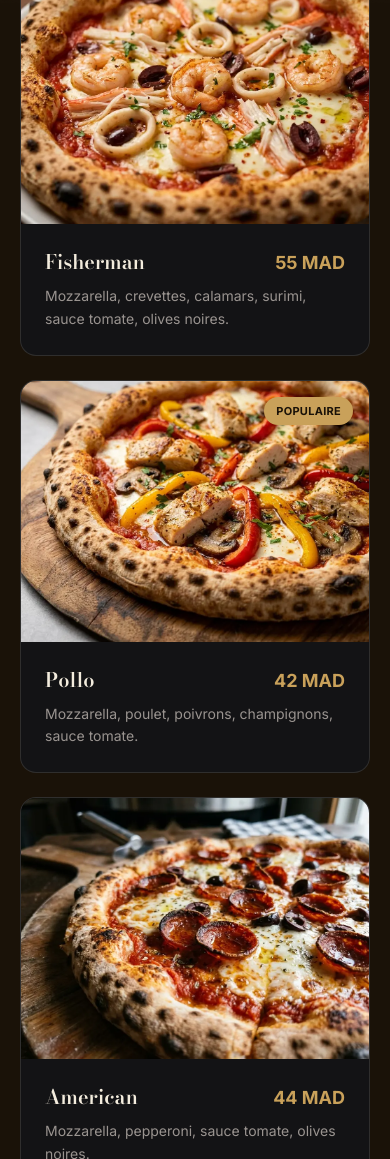
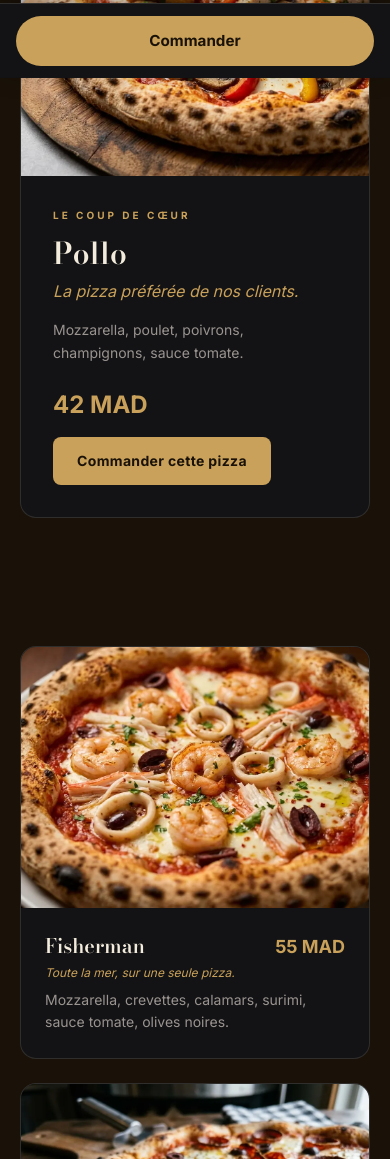
Before and after one commit to amarraduzzi/domscafeagdal, an Astro site: page /pizza in a window 390 px wide. Shown: the part 841-2000 px from the top of the page. Built offline with nearby package versions, Linux system fonts and the light colour scheme; Astro itself is replaced by a stand-in of ours.

Commit message:
pizza finetuning

```diff
--- a/src/content-pages/PizzaContent.astro
+++ b/src/content-pages/PizzaContent.astro
@@ -21,6 +21,18 @@
 // are untouched for this first draft (not asked to remove them) — worth
 // asking the client whether those should now link here too instead of
 // duplicating the grid, during finetuning.
+//
+// Round 2 ("maak er een klapper van"): three upgrades, all buildable
+// without new client assets (a looping oven video and a real pizza-specific
+// review quote were also on the table — deliberately skipped until real
+// footage/quotes exist, see the chat for why). (1) The one pizza flagged
+// `popular` in pizza-showcase.ts (Pollo) is pulled out of the grid into its
+// own large editorial feature, so the page has a clear focal point instead
+// of 7 equally-weighted cards. (2) Every showcase pizza now carries a short
+// mood/sensory `tagline` (see pizza-showcase.ts's own comment on why these
+// are never factual claims). (3) A mobile-only sticky order bar fades in
+// once the hero is scrolled past — see the <script> at the bottom of this
+// file and its own comment for the mechanism.
 import Layout from '../layouts/Layout.astro';
 import Button from '../components/Button.astro';
 import Ornament from '../components/Ornament.astro';
@@ -29,14 +41,13 @@ import { siteConfig } from '../config/site.config';
 import { getOrderCtaLabel } from '../lib/nav';
 import { pizzaShowcase } from '../content/pizza-showcase';
 import { fullMenu } from '../content/full-menu';
-import { t, localizedPath, arrow, isRTL, type Language } from '../i18n/languages';
+import { t, localizedPath, arrow, type Language } from '../i18n/languages';
 import { common, place } from '../i18n/ui';
 
 interface Props {
   lang?: Language;
 }
 const { lang = 'fr' } = Astro.props;
-const rtl = isRTL(lang);
 
 const { name } = siteConfig.identity;
 const city = t(place.city, lang);
@@ -52,6 +63,13 @@ const pizzaCategory = fullMenu.find((c) => c.slug === 'pizzas')!;
 const unphotographedPizzas = pizzaCategory.items.filter(
   (item) => !photographedNames.has(item.name.replace(/\s+Pizza$/i, '').toLowerCase())
 );
+
+// The one real `popular` pizza (see pizza-showcase.ts) gets pulled out of
+// the grid into its own editorial feature below the hero — everything else
+// falls back to the regular grid. `find`/`filter` rather than a hardcoded
+// name so this stays correct if the client's bestseller ever changes.
+const featuredPizza = pizzaShowcase.find((p) => p.popular);
+const gridPizzas = featuredPizza ? pizzaShowcase.filter((p) => p !== featuredPizza) : pizzaShowcase;
 
 const copy = {
   metaTitle: {
@@ -71,7 +89,6 @@ const copy = {
     en: 'Thin crust, fresh ingredients, carefully oven-baked — discover every one of our pizzas.',
     ar: 'عجينة رفيعة، مكونات طازجة، طهي متقن بالفرن — اكتشف كل أنواع البيتزا لدينا واحدة تلو الأخرى.',
   },
-  popularBadge: { fr: 'Populaire', en: 'Popular', ar: 'الأكثر طلبًا' },
   alsoOnMenuKicker: { fr: 'Aussi sur la carte', en: 'Also on the menu', ar: 'أيضًا في القائمة' },
   alsoOnMenuTitle: { fr: 'Deux autres façons de se régaler', en: 'Two more ways to enjoy', ar: 'طريقتان أخريان للاستمتاع' },
   alsoOnMenuIntro: {
@@ -80,6 +97,8 @@ const copy = {
     ar: 'لم تُصوَّر بعد في هذه الصفحة، لكنها حاضرة فعليًا في قائمة Dom\'s Café.',
   },
   readyToOrder: { fr: 'Prêt à commander ?', en: 'Ready to order?', ar: 'جاهز للطلب؟' },
+  featuredKicker: { fr: 'Le coup de cœur', en: 'The favorite', ar: 'المفضلة' },
+  featuredCta: { fr: 'Commander cette pizza', en: 'Order this pizza', ar: 'اطلب هذه البيتزا' },
 } satisfies Record<string, { fr: string; en: string; ar: string }>;
 
 const pizzaJsonLd = {
@@ -138,35 +157,67 @@ const path = localizedPath('/pizza', lang);
     </div>
   </section>
 
-  <!-- The 7 photographed pizzas — bigger, more spacious cards than the
-       compact homepage/menu teaser (PizzaShowcaseGrid.astro): 3 per row
+  <!-- Marks where the hero ends, for the sticky mobile order bar's
+       IntersectionObserver below — the bar appears once this leaves the
+       viewport, i.e. once someone has scrolled past the hero. -->
+  <div id="hero-end-marker"></div>
+
+  <!-- Editorial feature for the one real bestseller (see the
+       `featuredPizza` comment above) — deliberately NOT another grid card:
+       full-bleed-ish photo on one side, story + CTA on the other, so the
+       page has one clear "look at THIS one" moment before settling into
+       the calmer grid of everything else. -->
+  {featuredPizza && (
+    <section class="max-w-6xl mx-auto px-5 sm:px-8 pt-4 pb-16 sm:pb-20">
+      <div class="grid lg:grid-cols-2 gap-0 rounded-2xl overflow-hidden" style="background-color: var(--color-surface); border: 1px solid var(--color-border)" data-reveal>
+        <div class="photo-frame aspect-[4/3] lg:aspect-auto">
+          <img
+            src={featuredPizza.image}
+            alt={t(featuredPizza.imageAlt, lang)}
+            class="w-full h-full object-cover"
+            loading="eager"
+          />
+        </div>
+        <div class="p-8 sm:p-10 flex flex-col justify-center">
+          <span class="block text-[10px] font-bold uppercase tracking-[0.3em] mb-3" style="color: var(--color-accent)">{t(copy.featuredKicker, lang)}</span>
+          <h2 class="font-display text-3xl sm:text-4xl font-semibold" style="color: var(--color-text-primary)">{featuredPizza.name}</h2>
+          {featuredPizza.tagline && (
+            <p class="mt-2 text-base italic" style="color: var(--color-accent)">{t(featuredPizza.tagline, lang)}</p>
+          )}
+          <p class="mt-4 text-sm sm:text-base leading-relaxed" style="color: var(--color-text-muted)">{t(featuredPizza.description, lang)}</p>
+          <div class="mt-6 flex flex-wrap items-center gap-4">
+            <span class="font-bold text-2xl" style="color: var(--color-accent)">{featuredPizza.priceMAD} MAD</span>
+            <Button href={orderCtaLabel.href} external variant="filled">{t(copy.featuredCta, lang)}</Button>
+          </div>
+        </div>
+      </div>
+    </section>
+  )}
+
+  <!-- The remaining photographed pizzas — bigger, more spacious cards than
+       the compact homepage/menu teaser (PizzaShowcaseGrid.astro): 3 per row
        instead of 4, a taller photo, and the description gets more room
        to breathe, since this page's whole reason to exist is giving
        pizza the spotlight the client asked for. -->
   <section id="pizzas" class="max-w-6xl mx-auto px-5 sm:px-8 py-16 sm:py-20">
     <div class="grid sm:grid-cols-2 lg:grid-cols-3 gap-6 sm:gap-8">
-      {pizzaShowcase.map((pizza, i) => (
+      {gridPizzas.map((pizza, i) => (
         <div
           class="card-lift relative rounded-2xl overflow-hidden"
           style={`background-color: var(--color-surface); border: 1px solid var(--color-border); transition-delay: ${i * 70}ms`}
           data-reveal
         >
-          {pizza.popular && (
-            <span
-              class="absolute top-4 z-10 px-3 py-1.5 rounded-full text-[11px] font-bold uppercase tracking-wide"
-              style={`${rtl ? 'left' : 'right'}: 1rem; background-color: var(--color-accent); color: var(--color-background)`}
-            >
-              {t(copy.popularBadge, lang)}
-            </span>
-          )}
           <div class="photo-frame aspect-[4/3]">
             <img src={pizza.image} alt={t(pizza.imageAlt, lang)} class="w-full h-full object-cover" loading="lazy" />
           </div>
           <div class="p-6">
             <div class="flex items-baseline justify-between gap-3">
-              <h2 class="menu-item-name font-display font-semibold text-xl" style="color: var(--color-text-primary)">{pizza.name}</h2>
+              <h3 class="menu-item-name font-display font-semibold text-xl" style="color: var(--color-text-primary)">{pizza.name}</h3>
               <span class="menu-item-price font-bold text-lg shrink-0" style="color: var(--color-accent)">{pizza.priceMAD} MAD</span>
             </div>
+            {pizza.tagline && (
+              <p class="text-xs mt-1 italic" style="color: var(--color-accent)">{t(pizza.tagline, lang)}</p>
+            )}
             <p class="text-sm mt-2 leading-relaxed" style="color: var(--color-text-muted)">{t(pizza.description, lang)}</p>
           </div>
         </div>
@@ -211,4 +262,67 @@ const path = localizedPath('/pizza', lang);
     <p class="text-sm mb-4" style="color: var(--color-text-muted)">{t(copy.readyToOrder, lang)}</p>
     <Button href={orderCtaLabel.href} external variant="filled">{orderCtaLabel.label} {arrow(lang)}</Button>
   </section>
+
+  <!-- Mobile-only sticky order bar (see the <script> below for the
+       show/hide mechanism) — desktop already has "Commander" in the header,
+       but on mobile that's easy to lose track of on a page this long, and
+       this page's whole point is to convert pizza browsing into an order. -->
+  <div id="pizza-sticky-bar" class="pizza-sticky-bar sm:hidden" aria-hidden="true">
+    <a href={orderCtaLabel.href} target="_blank" rel="noreferrer" class="pizza-sticky-bar-link">
+      {orderCtaLabel.label}
+    </a>
+  </div>
 </Layout>
+
+<style>
+  .pizza-sticky-bar {
+    position: fixed;
+    left: 0;
+    right: 0;
+    bottom: 0;
+    z-index: 40;
+    padding: 0.75rem 1rem calc(0.75rem + env(safe-area-inset-bottom));
+    background-color: var(--color-surface);
+    border-top: 1px solid var(--color-border);
+    box-shadow: 0 -8px 24px rgba(0, 0, 0, 0.35);
+    transform: translateY(100%);
+    transition: transform 0.3s ease;
+  }
+  .pizza-sticky-bar.is-visible {
+    transform: translateY(0);
+  }
+  .pizza-sticky-bar-link {
+    display: block;
+    text-align: center;
+    padding: 0.85rem 1rem;
+    border-radius: 999px;
+    font-weight: 700;
+    font-size: 0.95rem;
+    background-color: var(--color-accent);
+    color: var(--color-background);
+  }
+</style>
+
+<script>
+  // Fades the mobile order bar in once the hero (marked by #hero-end-marker
+  // just below the hero section) has scrolled out of view, and back out if
+  // someone scrolls back up to the top — an IntersectionObserver instead of
+  // a scroll listener so this stays cheap on low-end phones. Wrapped in
+  // 'astro:page-load' to match this codebase's convention for re-init on
+  // View Transitions navigation (see MenuContent.astro's own script).
+  document.addEventListener('astro:page-load', () => {
+    const bar = document.querySelector<HTMLElement>('#pizza-sticky-bar');
+    const marker = document.querySelector<HTMLElement>('#hero-end-marker');
+    if (!bar || !marker) return;
+
+    const observer = new IntersectionObserver(
+      ([entry]) => {
+        const pastHero = !entry.isIntersecting && entry.boundingClientRect.top < 0;
+        bar.classList.toggle('is-visible', pastHero);
+        bar.setAttribute('aria-hidden', pastHero ? 'false' : 'true');
+      },
+      { threshold: 0 }
+    );
+    observer.observe(marker);
+  });
+</script>
--- a/src/content/pizza-showcase.ts
+++ b/src/content/pizza-showcase.ts
@@ -14,6 +14,14 @@ export interface PizzaShowcaseItem {
   image: string;
   imageAlt: LocalizedText;
   popular?: boolean;
+  // Short, evocative one-liner — used on the dedicated /pizza page
+  // (PizzaContent.astro) to give each pizza a bit of personality beyond its
+  // ingredient list. Deliberately mood/sensory copy, not a factual claim
+  // (no invented "best-seller since X" type lines) — the one exception is
+  // Pollo's, which leans on the already-real `popular` flag above rather
+  // than asserting anything new. Optional so PizzaShowcaseGrid.astro (the
+  // compact Home/Menu teaser) can keep ignoring it.
+  tagline?: LocalizedText;
 }
 
 export const pizzaShowcase: PizzaShowcaseItem[] = [
@@ -27,6 +35,7 @@ export const pizzaShowcase: PizzaShowcaseItem[] = [
     priceMAD: 55,
     image: '/images/dom/pizzas/fisherman.webp',
     imageAlt: { fr: 'Pizza Fisherman aux fruits de mer', en: 'Fisherman seafood pizza', ar: 'بيتزا فيشرمان بالمأكولات البحرية' },
+    tagline: { fr: 'Toute la mer, sur une seule pizza.', en: 'The whole sea, on a single pizza.', ar: 'كل نكهات البحر في بيتزا واحدة.' },
   },
   {
     name: 'Pollo',
@@ -39,6 +48,7 @@ export const pizzaShowcase: PizzaShowcaseItem[] = [
     image: '/images/dom/pizzas/pollo.webp',
     imageAlt: { fr: 'Pizza Pollo au poulet', en: 'Pollo chicken pizza', ar: 'بيتزا بولو بالدجاج' },
     popular: true,
+    tagline: { fr: 'La pizza préférée de nos clients.', en: "Our customers' favorite.", ar: 'المفضلة لدى عملائنا.' },
   },
   {
     name: 'American',
@@ -50,6 +60,7 @@ export const pizzaShowcase: PizzaShowcaseItem[] = [
     priceMAD: 44,
     image: '/images/dom/pizzas/american.webp',
     imageAlt: { fr: 'Pizza American au pepperoni', en: 'American pepperoni pizza', ar: 'بيتزا أمريكان بالببروني' },
+    tagline: { fr: 'Simple, généreuse, et redoutablement efficace.', en: 'Simple, generous, dangerously good.', ar: 'بسيطة وسخية ولذيذة جدًا.' },
   },
   {
     name: 'Tuna',
@@ -61,6 +72,7 @@ export const pizzaShowcase: PizzaShowcaseItem[] = [
     priceMAD: 42,
     image: '/images/dom/pizzas/tuna.webp',
     imageAlt: { fr: 'Pizza Tuna au thon', en: 'Tuna pizza', ar: 'بيتزا تونة' },
+    tagline: { fr: "Le thon et les olives, comme on l'aime à Rabat.", en: 'Tuna and olives, just how Rabat likes it.', ar: 'تونة وزيتون، بالطريقة التي يحبها أهل الرباط.' },
   },
   {
     name: 'Vivanda',
@@ -72,6 +84,7 @@ export const pizzaShowcase: PizzaShowcaseItem[] = [
     priceMAD: 47,
     image: '/images/dom/pizzas/vivanda.webp',
     imageAlt: { fr: 'Pizza Vivanda à la viande hachée', en: 'Vivanda minced beef pizza', ar: 'بيتزا فيفاندا باللحم المفروم' },
+    tagline: { fr: 'Une pizza qui a du caractère.', en: 'A pizza with character.', ar: 'بيتزا ذات طابع مميز.' },
   },
   {
     name: 'Vegetarian',
@@ -83,6 +96,7 @@ export const pizzaShowcase: PizzaShowcaseItem[] = [
     priceMAD: 36,
     image: '/images/dom/pizzas/vegetarian.webp',
     imageAlt: { fr: 'Pizza Vegetarian aux légumes', en: 'Vegetarian pizza', ar: 'بيتزا نباتية' },
+    tagline: { fr: 'Fraîche, légère, pleine de couleurs.', en: 'Fresh, light, full of color.', ar: 'طازجة وخفيفة ومليئة بالألوان.' },
   },
   {
     name: 'Margarita',
@@ -94,5 +108,6 @@ export const pizzaShowcase: PizzaShowcaseItem[] = [
     priceMAD: 32,
     image: '/images/dom/pizzas/margarita.webp',
     imageAlt: { fr: 'Pizza Margarita', en: 'Margherita pizza', ar: 'بيتزا مارغريتا' },
+    tagline: { fr: 'La classique. Celle qui ne trompe jamais.', en: 'The classic. Never fails.', ar: 'الكلاسيكية التي لا تخيب أبدًا.' },
   },
 ];
```
